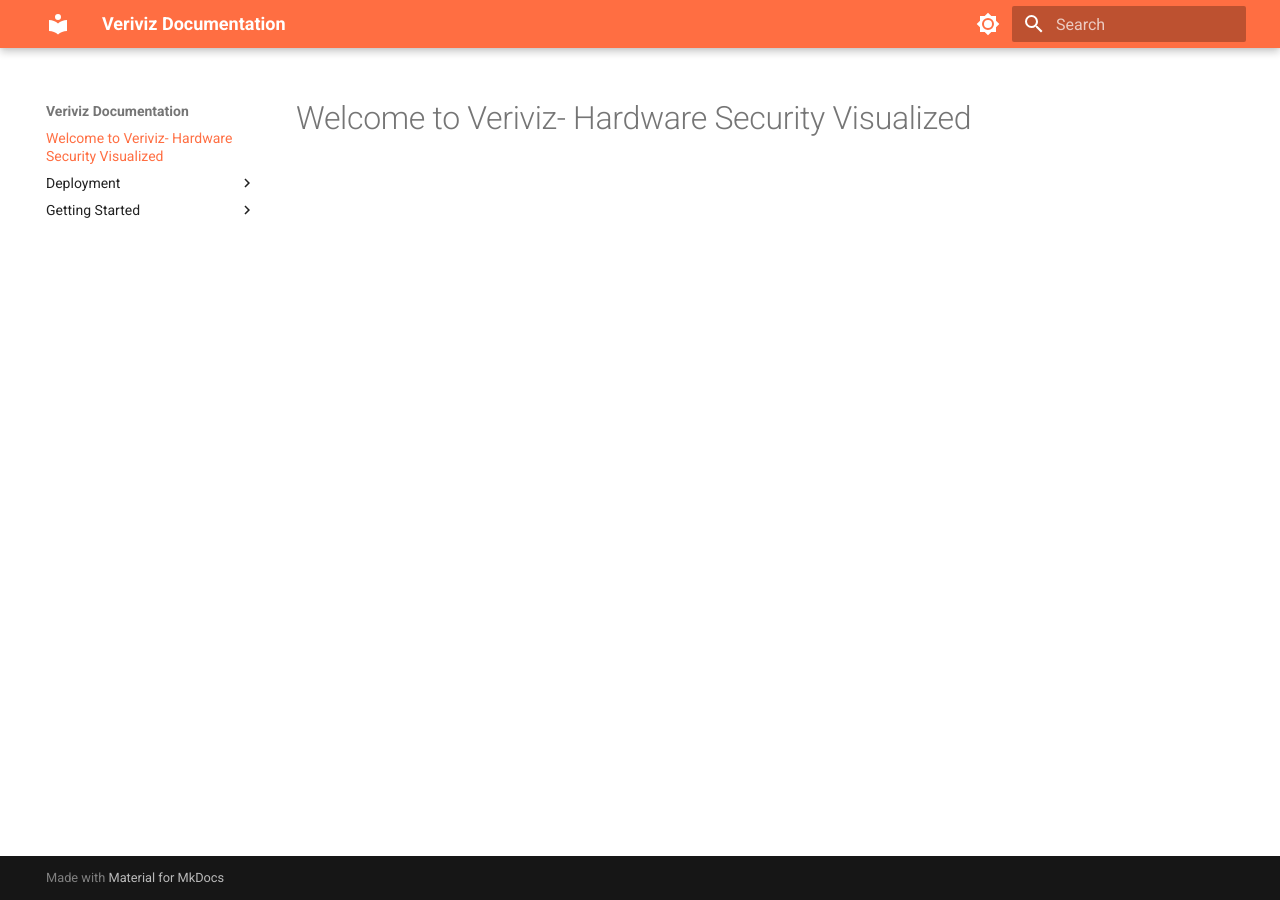
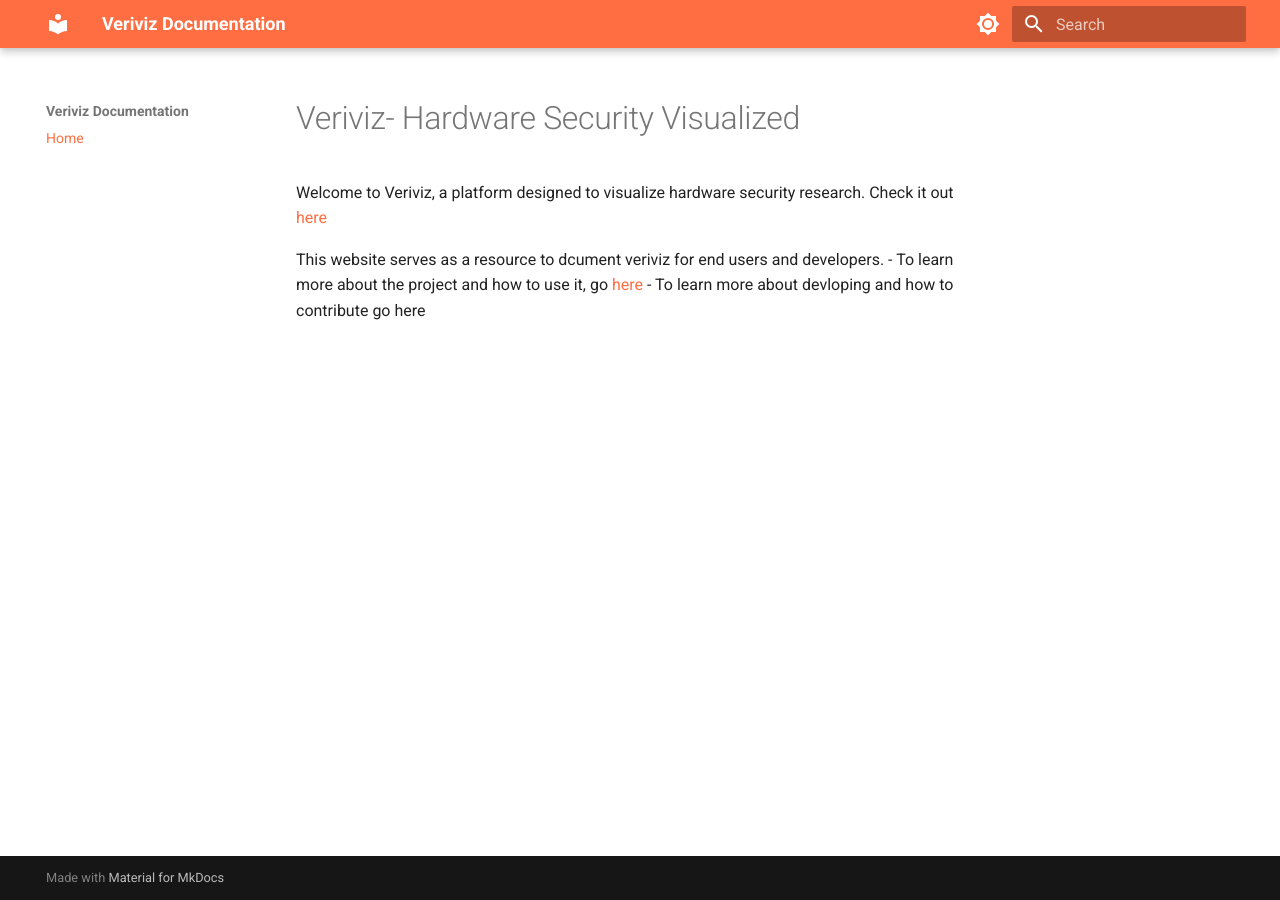
Before and after one commit to HWSec-UNC/veriviz-documentation, an MkDocs documentation site: the page built from docs/index.md, in a window 1280 px wide. Built offline with MkDocs 1.6.1 and Material for MkDocs 9.7.7, drawn with Linux system fonts in a browser that asks for light colours.

Commit message:
reroute check

```diff
--- a/docs/index.md
+++ b/docs/index.md
@@ -1 +1,7 @@
-# Welcome to Veriviz- Hardware Security Visualized
+# Veriviz- Hardware Security Visualized
+
+Welcome to Veriviz, a platform designed to visualize hardware security research. Check it out [here](https://veriviz-dept-hwsecurity.apps.cloudapps.unc.edu/)
+
+This website serves as a resource to dcument veriviz for end users and developers.
+- To learn more about the project and how to use it, go [here](Home/)
+- To learn more about devloping and how to contribute go here
--- a/mkdocs.yml
+++ b/mkdocs.yml
@@ -24,6 +24,10 @@
         icon: material/brightness-4
         name: Switch to light mode
 
+nav:
+  - Home: index.md
+
+
 markdown_extensions:
   - toc:
       permalink: true
```
Also changed, not shown: docs/A_using_verviz.md (added, +1 -0 lines), docs/Deployment/A_about.md (renamed from docs/Deployment/title.md, +1 -1 lines), docs/Getting Started/A_repo_structure.md (added, +1 -0 lines), docs/B_veriviz.md (added), docs/C_sylvia.md (added), docs/D_seif.md (added), docs/Deployment/B_how_to_deploy.md (renamed from docs/Deployment/how_to_deploy.md).
